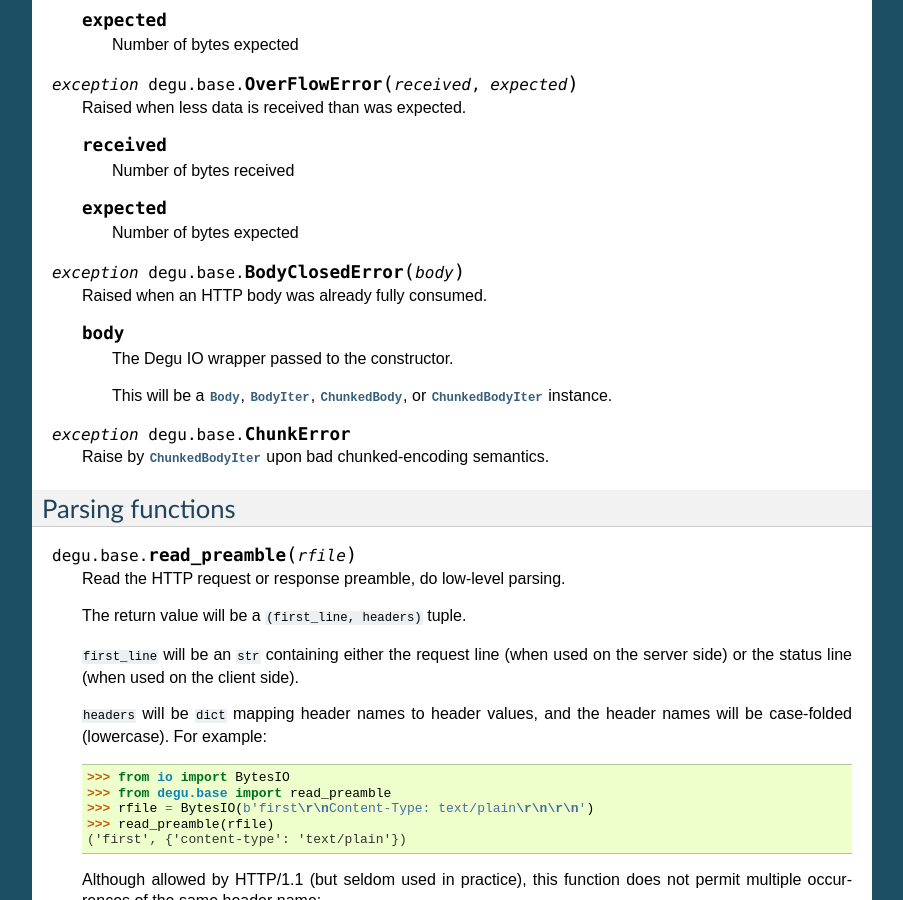
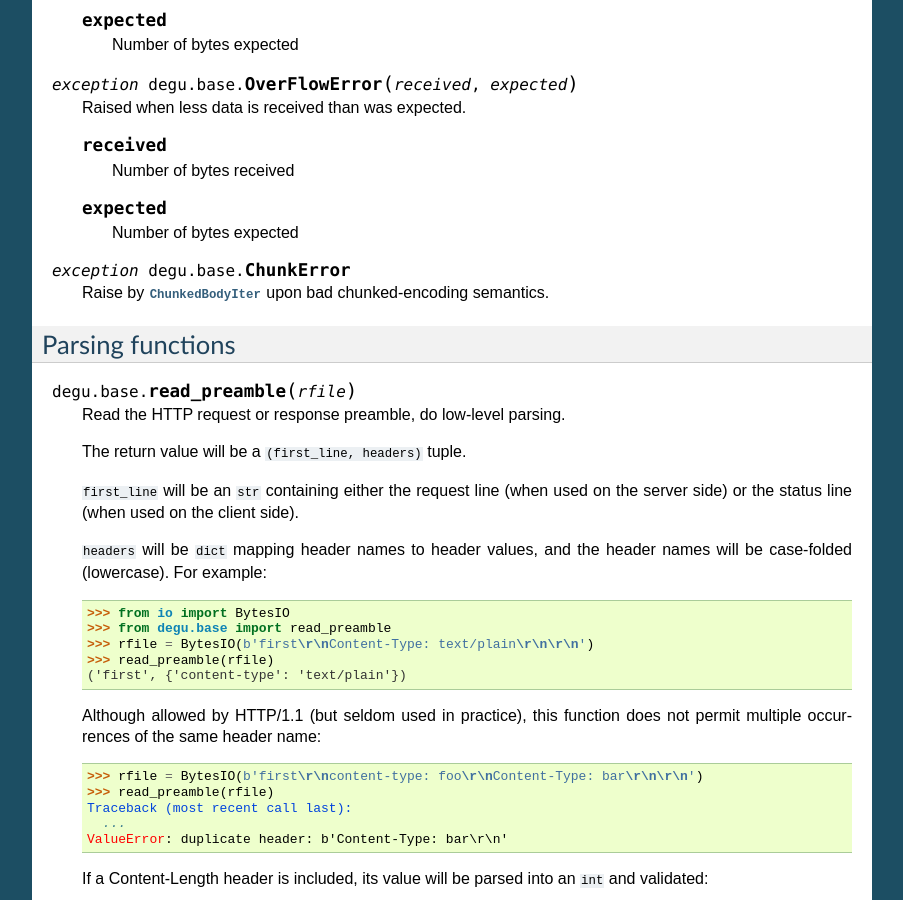
Before and after one commit to json420/degu, a Sphinx documentation site: the page built from doc/degu.base.rst, in a window 1280 px wide and 900 px high, scrolled down 7300 px. Shown: the whole window, without its empty margins (198-1101 px from the left). Built offline with Sphinx 7.4.7, drawn with Linux system fonts in a browser that asks for light colours; some of the changed text lies outside the part shown.

Commit message:
Drop degu.base.BodyClosedError, its tests, and its documentation

```diff
--- a/doc/degu.base.rst
+++ b/doc/degu.base.rst
@@ -494,18 +494,6 @@ Exceptions
         Number of bytes expected
 
 
-.. exception:: BodyClosedError(body)
-
-    Raised when an HTTP body was already fully consumed.
-
-    .. attribute:: body
-
-        The Degu IO wrapper passed to the constructor.
-
-        This will be a :class:`Body`, :class:`BodyIter`, :class:`ChunkedBody`,
-        or :class:`ChunkedBodyIter` instance.
-
-
 .. exception:: ChunkError
 
     Raise by :class:`ChunkedBodyIter` upon bad chunked-encoding semantics.
```
Also changed, not shown: other parts of doc/degu.base.rst (+4 -4 lines), 2 other files.
